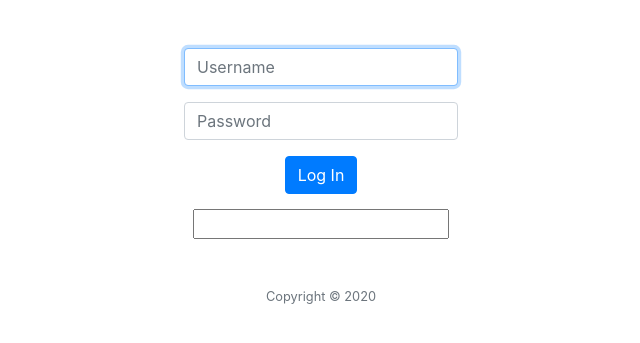
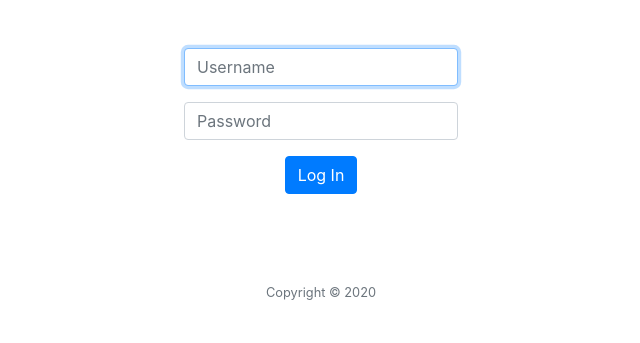
Before and after one commit to luka-alkafiri/Hobbibi, a Flask app: page /login in a window 1280 px wide. Shown: the part 76-419 px from the top of the page, without its empty margins (319-959 px from the left). Run offline with Flask 2, Linux system fonts and the light colour scheme; some libraries are stand-ins or nearby versions.

Commit message:
fix location and css

```diff
--- a/static/style.css
+++ b/static/style.css
@@ -44,3 +44,9 @@ select
 {
     margin: 10px;
 }
+
+#ip{
+    background-color: white;
+    border: none;
+    color: white;
+}
```
